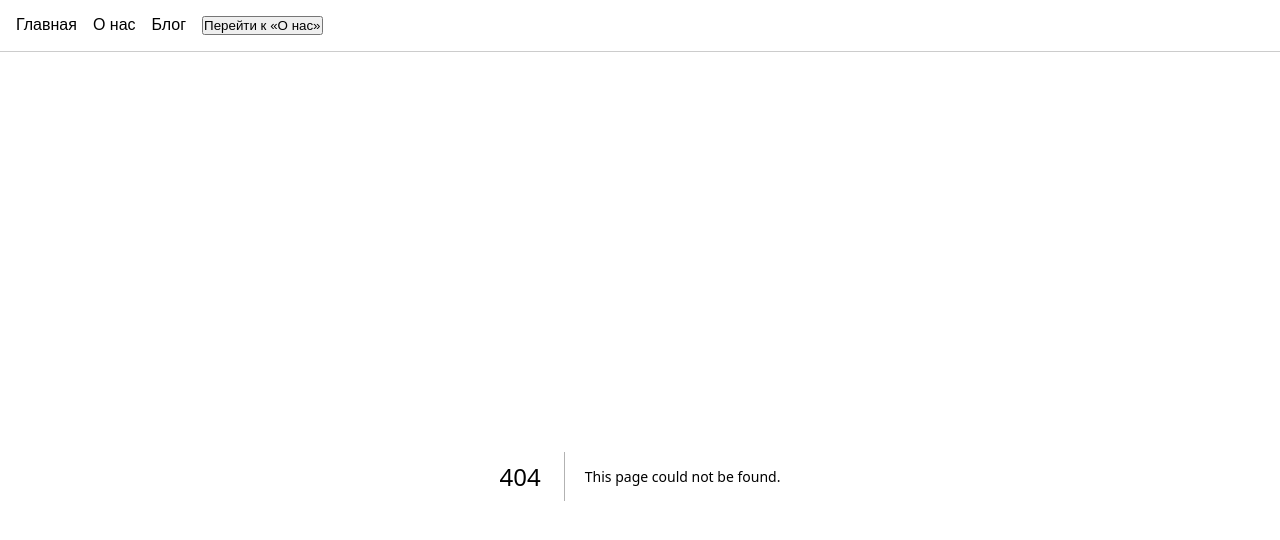
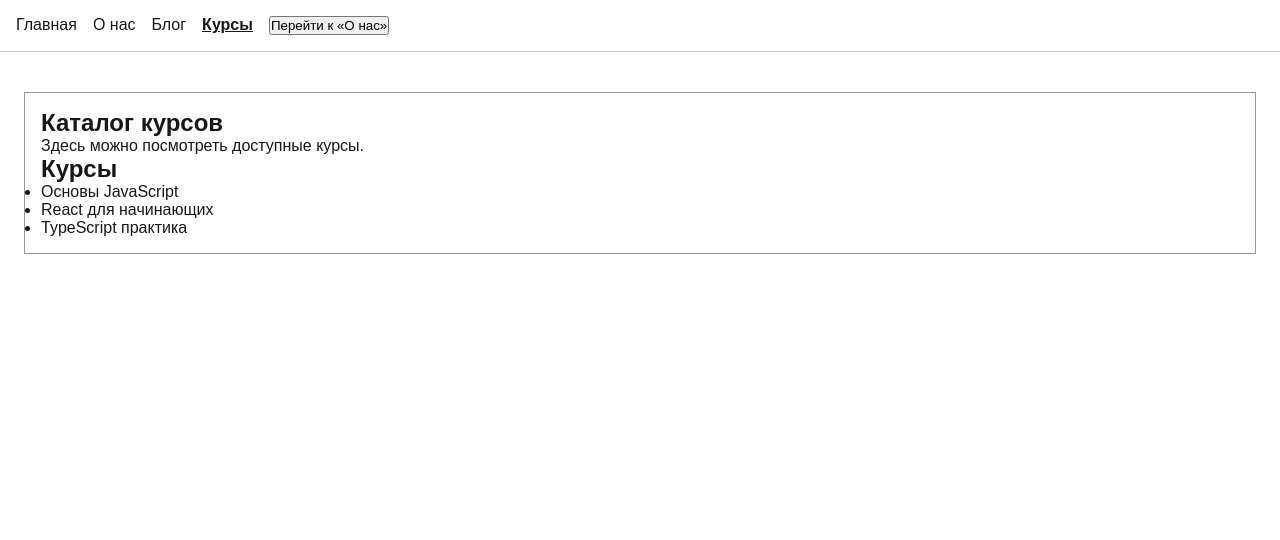
Before and after one commit to arseniytech/my-next-app, a Next.js app: page /courses in a window 1280 px wide. Before the commit this address had no page. Shown: the top 540 px of the page. Built offline with nearby package versions, Linux system fonts and the light colour scheme.

Commit message:
add courses section

```diff
--- a/app/components/NavBar.tsx
+++ b/app/components/NavBar.tsx
@@ -19,6 +19,7 @@ export default function NavBar() {
       <Link href="/" style={linkStyle('/')}>Главная</Link>
       <Link href="/about" style={linkStyle('/about')}>О нас</Link>
       <Link href="/blog" style={linkStyle('/blog')}>Блог</Link>
+      <Link href="/courses" style={linkStyle('/courses')}>Курсы</Link>
       <button onClick={() => router.push('/about')}>
         Перейти к «О нас»
       </button>
--- /dev/null
+++ b/app/courses/layout.tsx
@@ -0,0 +1,15 @@
+import type { ReactNode } from 'react';
+
+interface CoursesLayoutProps {
+  children: ReactNode;
+}
+
+export default function CoursesLayout({ children }: CoursesLayoutProps) {
+  return (
+    <section style={{ border: '1px solid #999', padding: '16px', marginTop: '16px' }}>
+      <h2>Каталог курсов</h2>
+      <p>Здесь можно посмотреть доступные курсы.</p>
+      {children}
+    </section>
+  );
+}
--- /dev/null
+++ b/app/courses/page.tsx
@@ -0,0 +1,27 @@
+import Link from 'next/link';
+
+interface Course {
+  id: string;
+  title: string;
+}
+
+export default function CoursesPage() {
+  const courses: Course[] = [
+    { id: '1', title: 'Основы JavaScript' },
+    { id: '2', title: 'React для начинающих' },
+    { id: '3', title: 'TypeScript практика' },
+  ];
+
+  return (
+    <div>
+      <h1>Курсы</h1>
+      <ul>
+        {courses.map((course) => (
+          <li key={course.id}>
+            <Link href={`/courses/${course.id}`}>{course.title}</Link>
+          </li>
+        ))}
+      </ul>
+    </div>
+  );
+}
```
Also changed, not shown: app/courses/[id]/page.tsx (added, +29 -0 lines).
